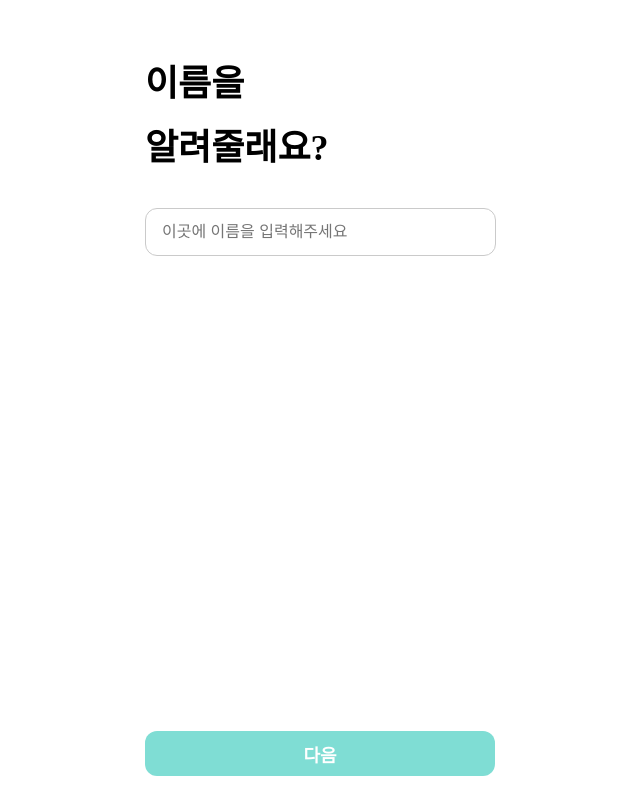
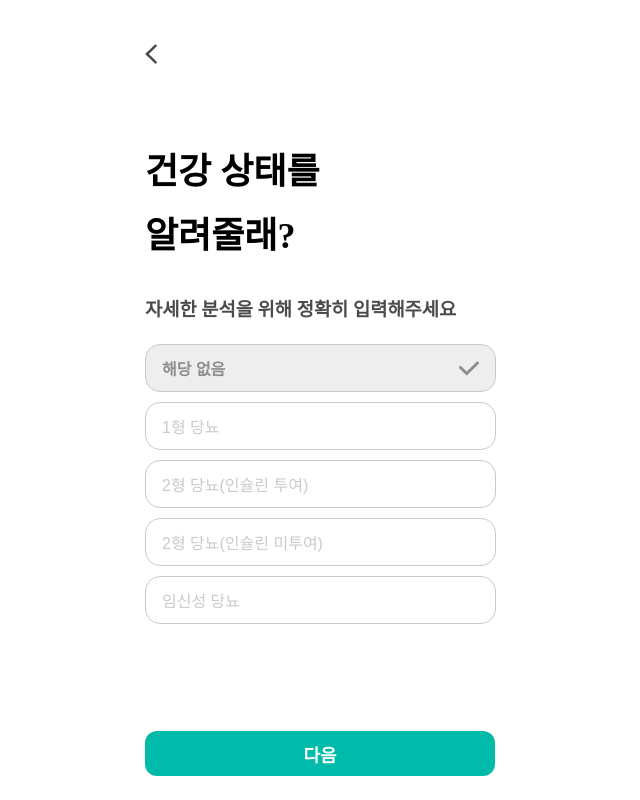
Before and after one commit to 9oormthon-univ/2025_SEASONTHON_TEAM_4_FE, a React (Vite) app: page /Signup_6 in a window 1280 px wide. Shown: the whole page, without its empty margins (320-960 px from the left). Built offline with nearby package versions, Linux system fonts and the light colour scheme.

Commit message:
온보딩 6

```diff
--- a/src/screens/Signup.css
+++ b/src/screens/Signup.css
@@ -53,6 +53,52 @@
     box-sizing: border-box;
 }
 
+.select-box-wrapper {
+    display: flex;
+    flex-direction: column;
+    gap: 10px;
+}
+
+.select-box {
+    width: 351px;
+    height: 48px;
+    padding: 12px 16px;
+    align-items: center;
+    border-radius: 15px;
+    border: 1px solid #CACACA;
+    box-sizing: border-box;
+    display: flex;
+    justify-content: space-between;
+    background-color: #ffffff;
+    font-size: 16px;
+    font-weight: 500;
+    cursor: pointer;
+    transition: background-color 0.2s;
+    color: #CACACA;
+}
+
+.select-box:hover {
+    background-color: #8E8E8E;
+    color: #ffffff;
+}
+
+.select-box.active {
+    background-color: #EEEEEE;
+    border: 1px solid #CACACA;
+    color: #8E8E8E;
+    font-weight: 600;
+}
+
+.select-box img.check-icon {
+    display: none;
+    width: 20px;
+    height: 20px;
+}
+
+.select-box.active img.check-icon {
+    display: block;
+}
+
 .input-box::placeholder {
     font-size: 16px;
 }
--- a/src/screens/Signup_6.jsx
+++ b/src/screens/Signup_6.jsx
@@ -1,52 +1,87 @@
 import { useForm } from 'react-hook-form'
 import * as yup from 'yup'
 import { yupResolver } from '@hookform/resolvers/yup'
-import {useNavigate} from "react-router-dom";
-import "./Signup.css";
+import { useNavigate } from 'react-router-dom'
+import "./Signup.css"
+import left from '../assets/left.png'
+import check from '../assets/check.png'
 
 const SignUp_6 = () => {
-    const navigate = useNavigate();
+    const navigate = useNavigate()
 
     const schema = yup.object().shape({
-        name: yup.string()
-            .min(1, "이름을 최소 1글자 이상 입력해주세요!")
-            .max(8, "이름은 최대 8글자까지 입력할 수 있어요!")
-            .required("이름을 입력해주세요!"),
+        status: yup
+            .string()
+            .typeError("선택지를 선택해주세요!")
+            .required("선택지를 선택해주세요!")
     })
 
-    const {register, handleSubmit, formState: {errors, isValid}} = useForm({
+    const { register, handleSubmit, formState: { errors, isValid }, setValue, watch } = useForm({
         resolver: yupResolver(schema),
-        mode: "onChange"
-    });
+        mode: 'onChange',
+        defaultValues: {
+            status:"해당 없음"
+        }
+    })
+
+    const status = watch("status")
+    const options = [
+        "해당 없음",
+        "1형 당뇨",
+        "2형 당뇨(인슐린 투여)",
+        "2형 당뇨(인슐린 미투여)",
+        "임신성 당뇨"
+    ]
 
     const onSubmit = (data) => {
-        console.log('이름:', data.name);
-        navigate("/SignUp-2");
+        console.log("건강 상태:", data.status)
+        navigate('/Signup_7')
     }
 
     return (
         <>
+            <div className="title-bar after-first-page" onClick={() => navigate('/Signup_6')}>
+                <img src={left} alt="left-button" />
+            </div>
+
             <div className="frame">
                 <form onSubmit={handleSubmit(onSubmit)}>
                     <div className="text-area">
-                        <h1>이름을</h1>
-                        <h1>알려줄래요?</h1>
+                        <h1>건강 상태를</h1>
+                        <h1>알려줄래?</h1>
                     </div>
-                    <div>
-                        <input className="input-box"
-                               type="text"
-                               placeholder="이곳에 이름을 입력해주세요"
-                               {...register("name")}/>
-                        {errors.name && <p className="error-message">{errors.name.message}</p>}
+                    <div className="lower-text-area">
+                        <h3>자세한 분석을 위해 정확히 입력해주세요</h3>
                     </div>
-                    <button className="button-box"
-                            type="submit"
-                            disabled={!isValid}
-                            style={{ opacity: isValid ? 1 : 0.5 }}>다음</button>
+
+                    <div className="select-box-wrapper">
+                        {options.map((option, index) => (
+                            <button
+                                key={index}
+                                type="button"
+                                className={`select-box ${status === option ? "active" : ""}`}
+                                onClick={() => setValue("status", option, { shouldValidate: true })}
+                            >
+                                {option}
+                                {status === option && <img src={check} alt="check" className="check-icon" />}
+                            </button>
+                        ))}
+                    </div>
+
+                    {errors.status && <p className="error-message">{errors.status.message}</p>}
+
+                    <button
+                        className="button-box"
+                        type="submit"
+                        disabled={!isValid}
+                        style={{ opacity: isValid ? 1 : 0.5 }}
+                    >
+                        다음
+                    </button>
                 </form>
             </div>
         </>
-    );
-};
+    )
+}
 
-export default SignUp_6;
+export default SignUp_6
```
Also changed, not shown: src/assets/check.png (added), src/screens/Signup_5.jsx (line endings or trailing spaces).
